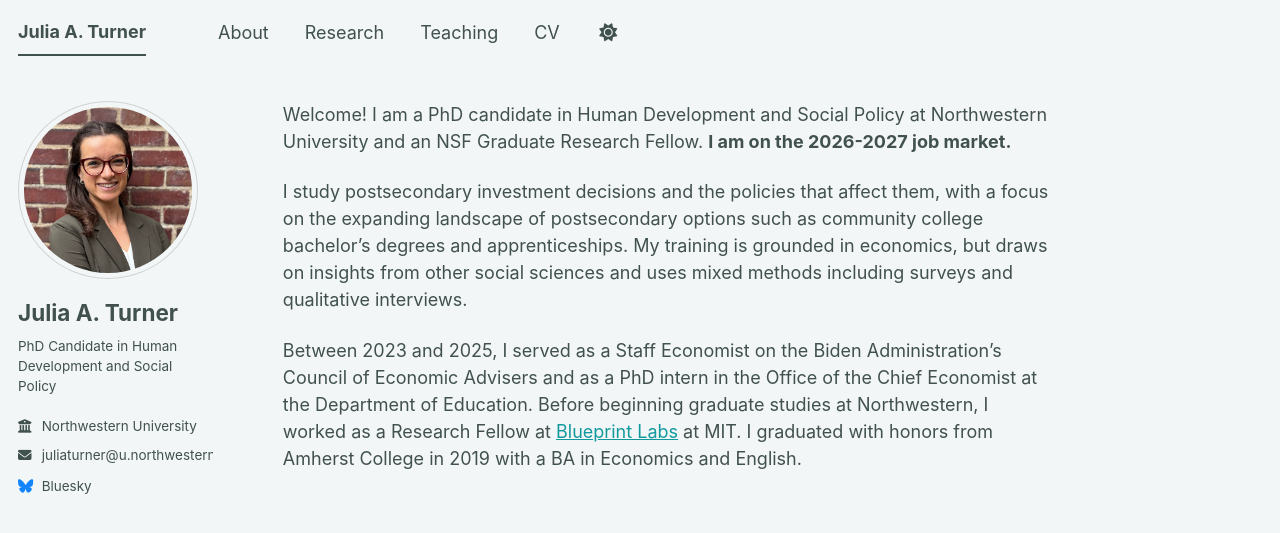
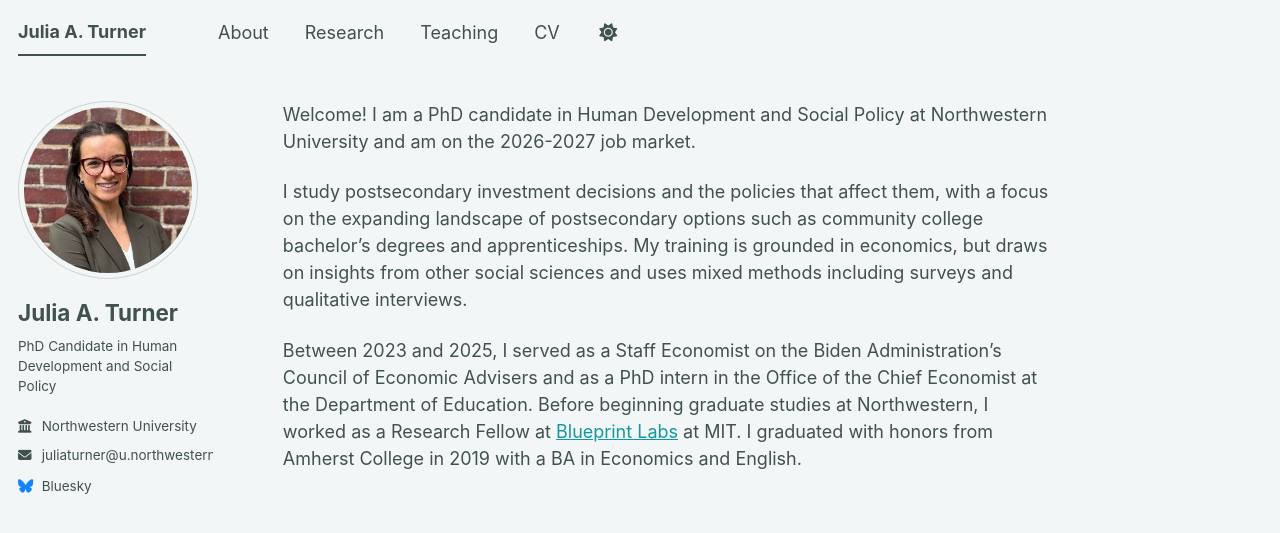
Before and after one commit to julia-a-turner/julia-a-turner.github.io, a Jekyll site: the page built from _pages/about.md, in a window 1280 px wide. Shown: the top 533 px of the page. Built offline with Jekyll 4.4.1, drawn with Linux system fonts in a browser that asks for light colours; a script bundle is joined from its source files by our own code; library files that are not in the unit come from our copies.

Commit message:
Update about.md

```diff
--- a/_pages/about.md
+++ b/_pages/about.md
@@ -4,7 +4,7 @@ title:
 author_profile: true
 ---
 
-Welcome! I am a PhD candidate in Human Development and Social Policy at Northwestern University and an NSF Graduate Research Fellow. **I am on the 2026-2027 job market.**
+Welcome! I am a PhD candidate in Human Development and Social Policy at Northwestern University and am on the 2026-2027 job market.
 
 I study postsecondary investment decisions and the policies that affect them, with a focus on the expanding landscape of postsecondary options such as community college bachelor's degrees and apprenticeships. My training is grounded in economics, but draws on insights from other social sciences and uses mixed methods including surveys and qualitative interviews.
 
```
